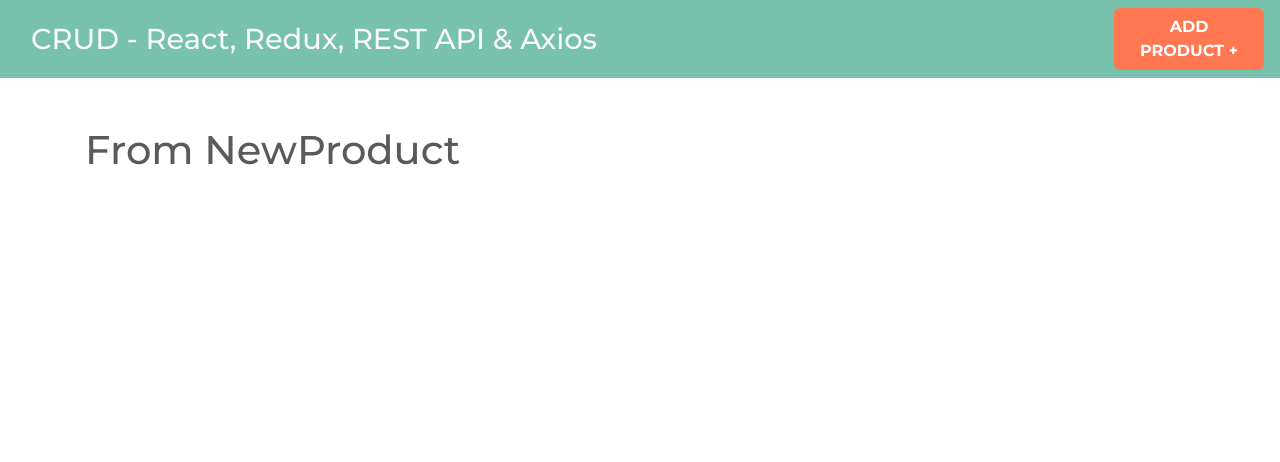
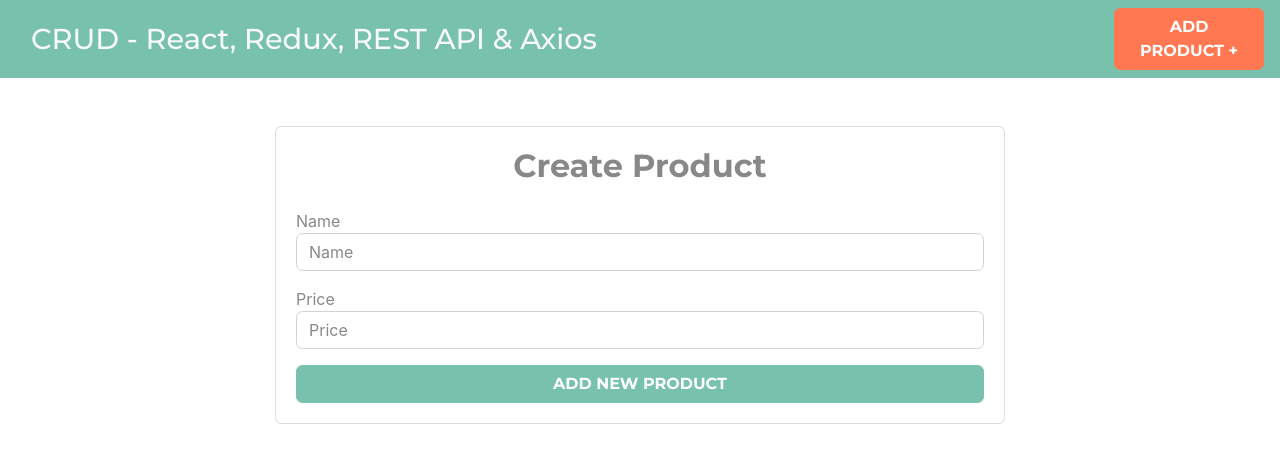
Before and after one commit to JulianEcheverri/React-14-Redux, a React (Create React App) app in the folder crudredux/: page /products/new in a window 1280 px wide. Shown: the top 462 px of the page. Built offline with nearby package versions, Linux system fonts and the light colour scheme.

Commit message:
Setting html for pages

```diff
--- a/crudredux/src/components/EditProduct.js
+++ b/crudredux/src/components/EditProduct.js
@@ -2,7 +2,43 @@
 
 const EditProduct = () => {
     return (
-        <h1>From EditProduct</h1>
+        <div className="row justify-content-center">
+        <div className="col-md-8">
+          <div className="card">
+            <div className="card-body">
+              <h2 className="text-center mb-4 font-weight-bold">
+                Edit Product
+              </h2>
+              <form>
+                <div className="form-group">
+                  <labe>Name</labe>
+                  <input
+                    name="name"
+                    type="text"
+                    className="form-control"
+                    placeholder="Name"
+                  ></input>
+                </div>
+                <div className="form-group">
+                  <labe>Price</labe>
+                  <input
+                    name="Price"
+                    type="number"
+                    className="form-control"
+                    placeholder="Price"
+                  ></input>
+                </div>
+                <button
+                  type="submit"
+                  className="btn btn-primary font-weight-bold text-uppercase d-block w-100"
+                >
+                 Save
+                </button>
+              </form>
+            </div>
+          </div>
+        </div>
+      </div>
     );
 }
 
--- a/crudredux/src/components/NewProduct.js
+++ b/crudredux/src/components/NewProduct.js
@@ -1,8 +1,44 @@
-import React from 'react';
+import React from "react";
 const NewProduct = () => {
-    return (
-        <h1>From NewProduct</h1>
-    );
-}
+  return (
+    <div className="row justify-content-center">
+      <div className="col-md-8">
+        <div className="card">
+          <div className="card-body">
+            <h2 className="text-center mb-4 font-weight-bold">
+              Create Product
+            </h2>
+            <form>
+              <div className="form-group">
+                <labe>Name</labe>
+                <input
+                  name="name"
+                  type="text"
+                  className="form-control"
+                  placeholder="Name"
+                ></input>
+              </div>
+              <div className="form-group">
+                <labe>Price</labe>
+                <input
+                  name="Price"
+                  type="number"
+                  className="form-control"
+                  placeholder="Price"
+                ></input>
+              </div>
+              <button
+                type="submit"
+                className="btn btn-primary font-weight-bold text-uppercase d-block w-100"
+              >
+                Add new product
+              </button>
+            </form>
+          </div>
+        </div>
+      </div>
+    </div>
+  );
+};
 
 export default NewProduct;
--- a/crudredux/src/components/Products.js
+++ b/crudredux/src/components/Products.js
@@ -1,8 +1,23 @@
-import React from 'react';
+import React, { Fragment } from 'react';
 const Products = () => {
     return (
-        <h1>From products</h1>
-     );
+        <Fragment>
+            <h2>Products</h2>
+            <table className="table table-striped">
+                <thead className="bg-primary table-dark">
+                    <tr>
+                        <th scope="col">Name</th>
+                        <th scope="col">Price</th>
+                        <th scope="col">Actions</th>
+                    </tr>
+                </thead>
+                <tbody>
+
+                </tbody>
+
+            </table>
+        </Fragment>
+    );
 }
 
 export default Products;
```
